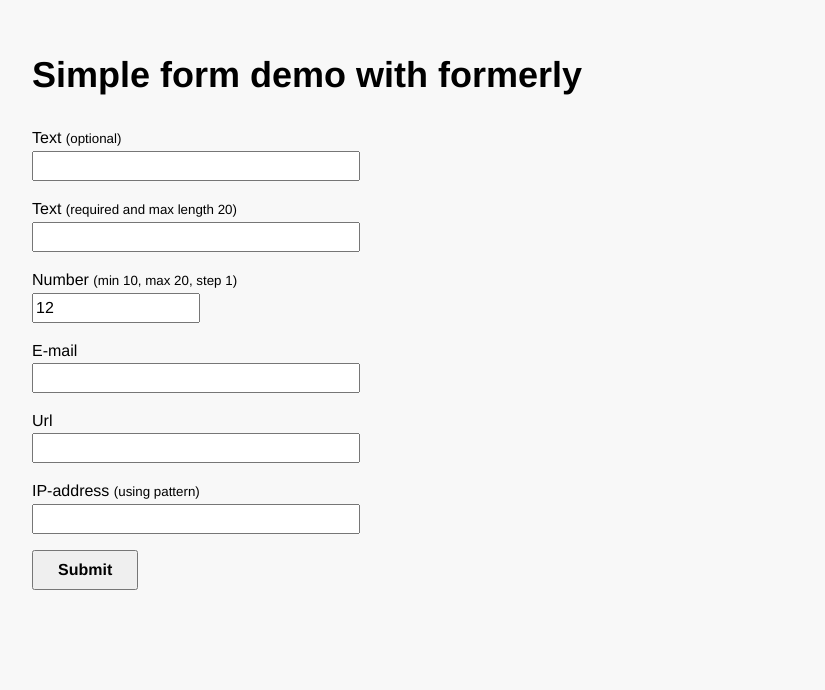
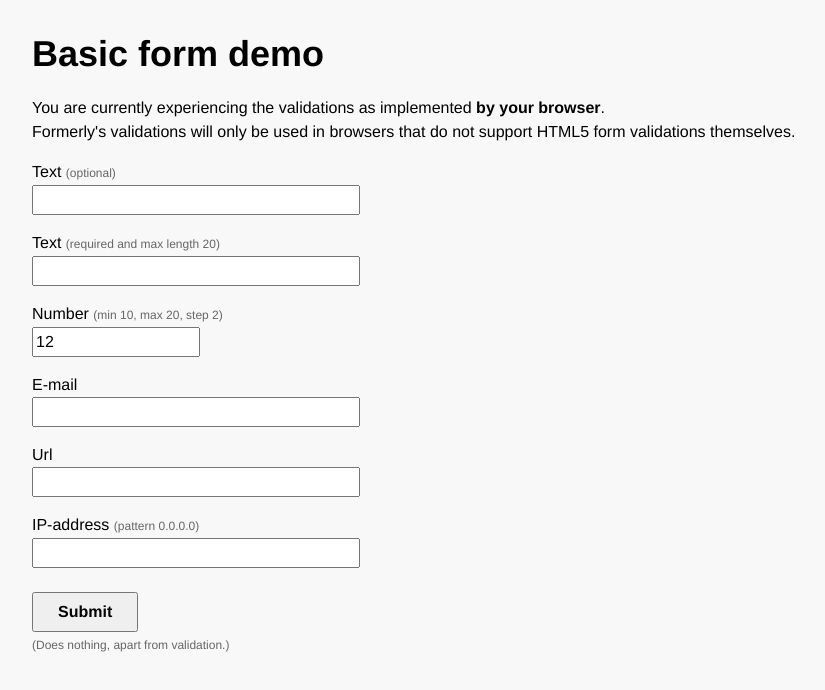
Before and after one commit to kjellmorten/formerly, a plain HTML site: page demo/index.html in a window 1280 px wide. Shown: the whole page, without its empty margins (16-841 px from the left). Drawn offline with Linux system fonts and the light colour scheme.

Commit message:
Polyfill status in demo

```diff
--- a/demo/index.html
+++ b/demo/index.html
@@ -2,12 +2,17 @@
 <html lang="en">
 <head>
 	<meta charset="utf-8" />
-	<title>Simple form demo - formerly</title>
+	<title>Basic form demo - formerly</title>
 	<link href="styles.css" media="screen" rel="stylesheet" type="text/css" />
 	<script src="../formerly.js" type="text/javascript"></script>
 	<script type="text/javascript">
 		window.onload = function () {
 			formerly.init();
+
+			var polyfillStatus = document.getElementById("polyfillStatus");
+			if (polyfillStatus && formerly.isPolyfilling) {
+				polyfillStatus.innerHTML = "by formerly";
+			}
 		}
 	</script>
 
@@ -15,7 +20,12 @@
 
 <body>
 
-	<h1>Simple form demo with formerly</h1>
+	<h1>Basic form demo</h1>
+
+	<p>
+		You are currently experiencing the validations as implemented <strong id="polyfillStatus">by your browser</strong>.<br />
+		Formerly's validations will only be used in browsers that do not support HTML5 form validations themselves.
+	</p>
 
 	<form id="theForm" action="#">
 		<p>
@@ -29,8 +39,8 @@
 		</p>
 
 		<p>
-			<label for="numberInput">Number <small>(min 10, max 20, step 1)</small></label><br />
-			<input type="number" id="numberInput" name="numberInput" value="12" min="10" max="20" step="1" />
+			<label for="numberInput">Number <small>(min 10, max 20, step 2)</small></label><br />
+			<input type="number" id="numberInput" name="numberInput" value="12" min="10" max="20" step="2" />
 		</p>
 
 		<p>
@@ -44,12 +54,13 @@
 		</p>
 
 		<p>
-			<label for="patternInput">IP-address <small>(using pattern)</small></label><br />
+			<label for="patternInput">IP-address <small>(pattern 0.0.0.0)</small></label><br />
 			<input type="text" id="patternInput" name="patternInput" value="" pattern="\d{1,3}\.\d{1,3}\.\d{1,3}\.\d{1,3}" />
 		</p>
 
-		<p>
-			<button type="submit" id="submitButton">Submit</button>
+		<p class="buttonRow">
+			<button type="submit" id="submitButton">Submit</button><br />
+			<small>(Does nothing, apart from validation.)</small>
 		</p>
 	</form>
 
--- a/demo/styles.css
+++ b/demo/styles.css
@@ -1,6 +1,6 @@
 body {
 	margin: 0;
-	padding: 24px 48px;
+	padding: 36px 48px;
 	background-color: #F8F8F8;
 }
 
@@ -12,7 +12,21 @@ body, input, button {
 
 h1 {
 	font-size: 36px;
-	line-height: 54px;
+	line-height: 36px;
+	margin: 0 0 24px;
+}
+
+p {
+	margin: 0 0 16px;
+}
+
+p.buttonRow {
+	margin-top: 24px;
+}
+
+small {
+	font-size: 12px;
+	color: #666;
 }
 
 button {
```
